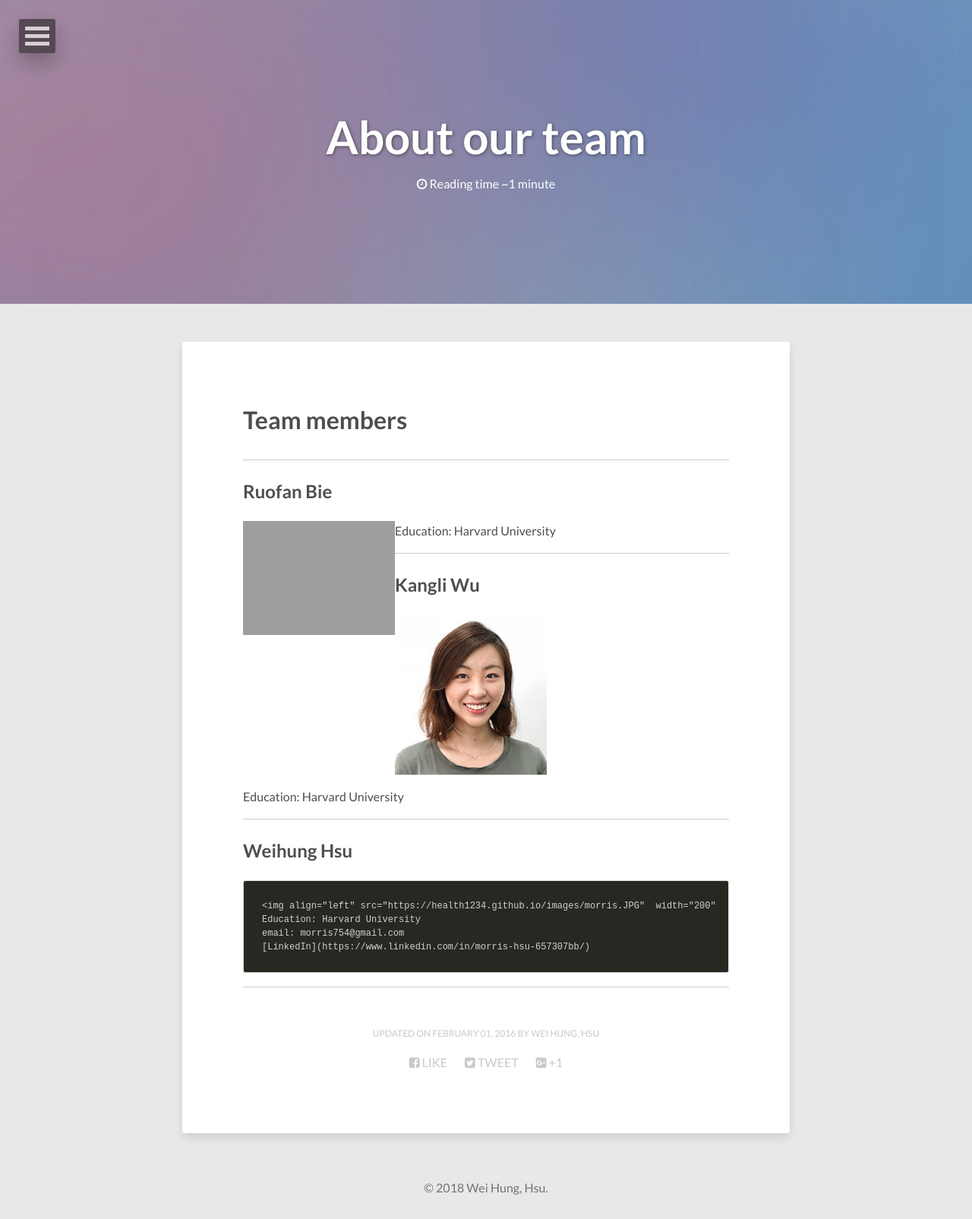
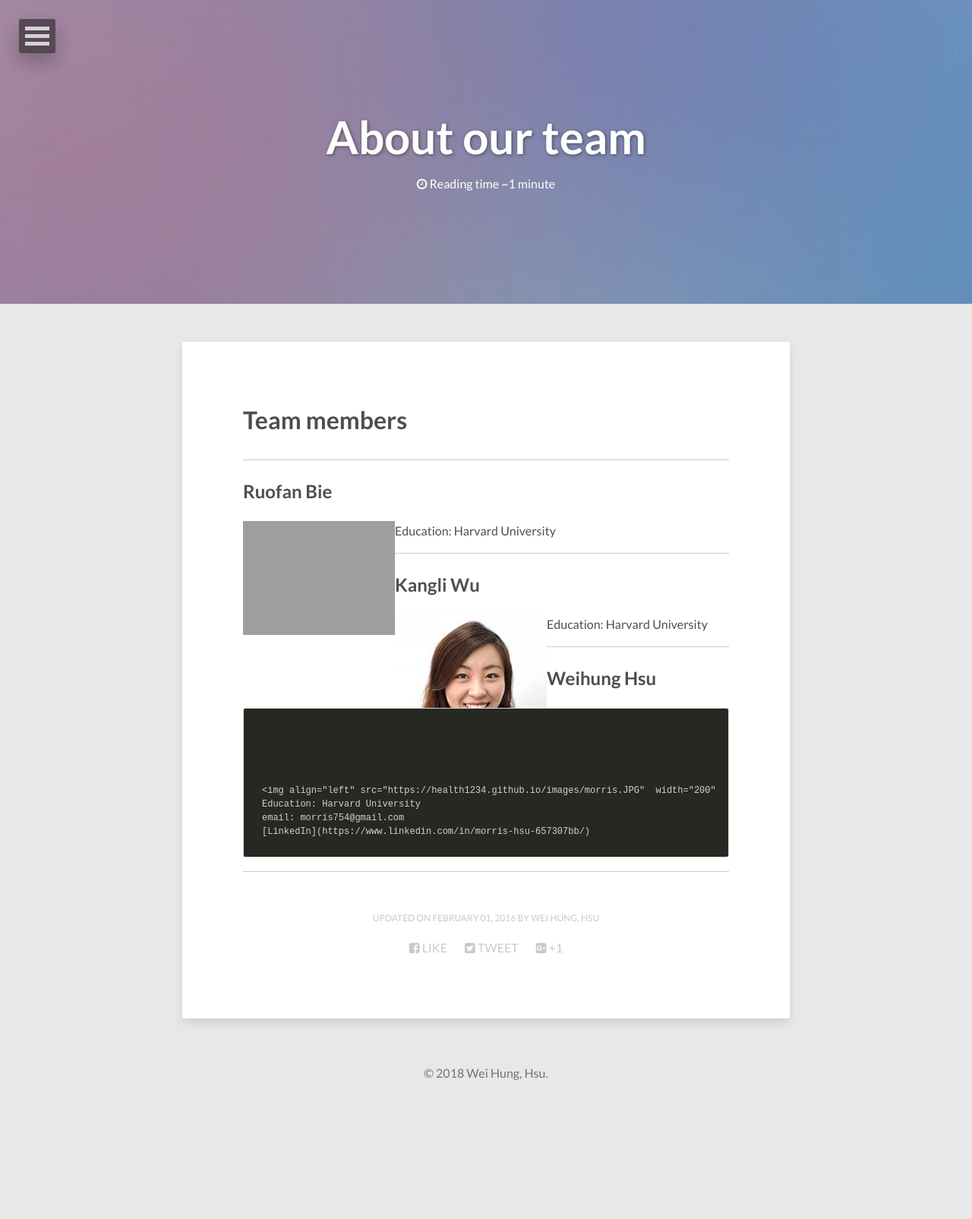
Before and after one commit to health1234/whhsu2.github.io, a Jekyll site: the page built from about/index.md, in a window 1280 px wide. Shown: the whole page at 76% size. Built offline with Jekyll 4.4.1, drawn with Linux system fonts in a browser that asks for light colours; nearby versions of some CDN libraries; after the commit the page ends 1454 px from its top, so only the background shows below that.

Commit message:
Update index.md

```diff
--- a/about/index.md
+++ b/about/index.md
@@ -24,11 +24,9 @@ Education: Harvard University
 ---
 
 ## Kangli Wu
-<img src="{{ site.url }}/images/Kangli.jpg"  width="200" height="200">
+<img align = "left" src="{{ site.url }}/images/Kangli.jpg"  width="200" height="200">
 
 Education: Harvard University
-
-
 
 
 
```
